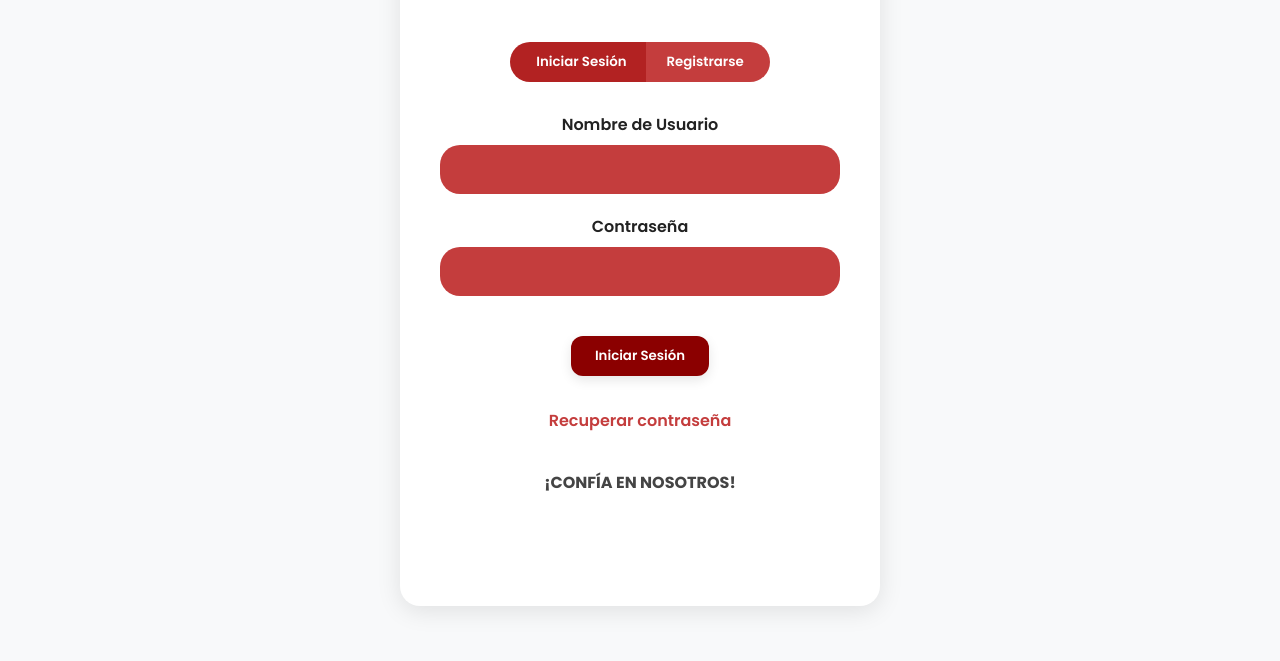
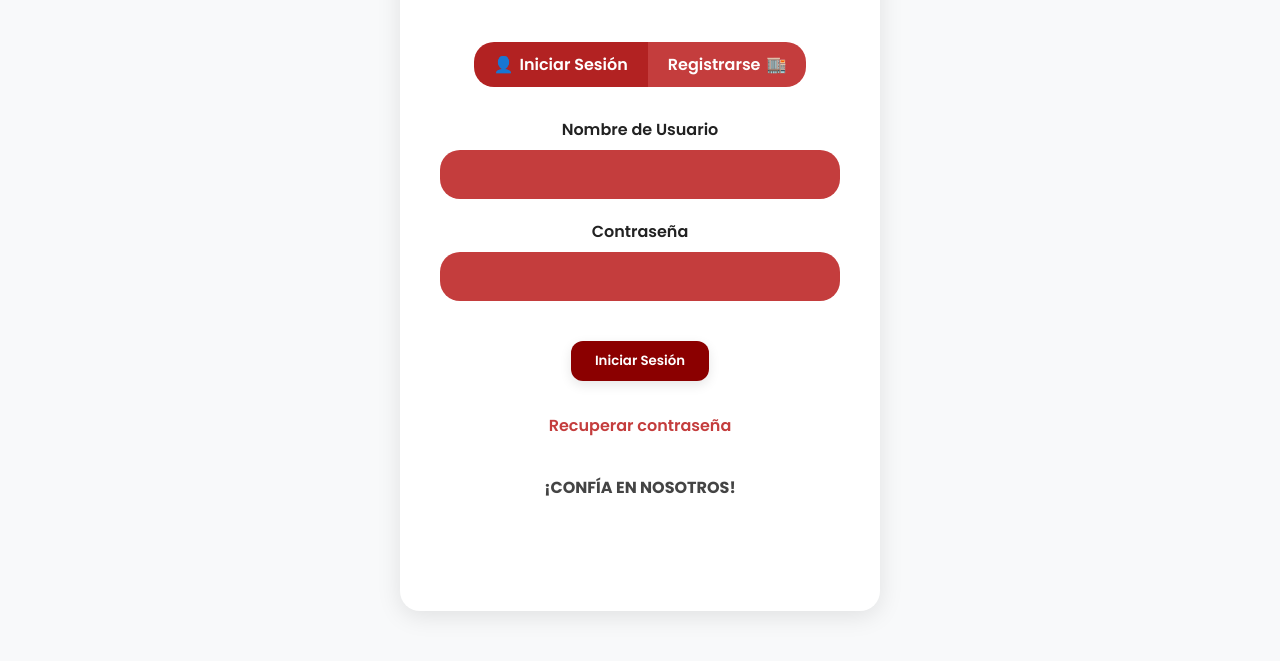
Before and after one commit to Alacops/CUSCO_REPORTA, a plain HTML site: page Frontend/html/iniciar-sesion.html in a window 1280 px wide. Shown: the part 249-910 px from the top of the page. Drawn offline with Linux system fonts and the light colour scheme.

Commit message:
Replace buttons with links for login and register

```diff
--- a/Frontend/html/iniciar-sesion.html
+++ b/Frontend/html/iniciar-sesion.html
@@ -31,15 +31,20 @@
         INICIO DE SESIÓN
       </h1>
 
-      <!-- Botones -->
-      <div style="display: flex; margin: 30px auto; justify-content: center; gap: 0;">
-        <button style="background-color: #b22222; border: none; padding: 10px 20px; border-radius: 20px 0 0 20px; color: white; font-weight: 600; display: flex; align-items: center; gap: 6px;">
-          <span></span> Iniciar Sesión
-        </button>
-        <button style="background-color: #c43d3d; border: none; padding: 10px 20px; border-radius: 0 20px 20px 0; color: white; font-weight: 600; display: flex; align-items: center; gap: 6px;">
-          Registrarse <span></span>
-        </button>
-      </div>
+  <!-- Botones CORREGIDOS -->
+  <div style="display: flex; margin: 30px auto; justify-content: center; gap: 0;">
+    <!-- Botón Iniciar Sesión -->
+    <a href="iniciar-sesion.html"
+       style="background-color: #b22222; border: none; padding: 10px 20px; border-radius: 20px 0 0 20px; color: white; font-weight: 600; display: flex; align-items: center; gap: 6px; text-decoration: none; cursor: pointer;">
+      <span>👤</span> Iniciar Sesión
+    </a>
+
+    <!-- Botón Registrarse -->
+    <a href="registro_usuario.html"
+       style="background-color: #c43d3d; border: none; padding: 10px 20px; border-radius: 0 20px 20px 0; color: white; font-weight: 600; display: flex; align-items: center; gap: 6px; text-decoration: none; cursor: pointer;">
+      Registrarse <span>🏬</span>
+    </a>
+  </div>
 
       <!-- Formulario -->
       <form style="max-width: 400px; margin: 0 auto;">
```
